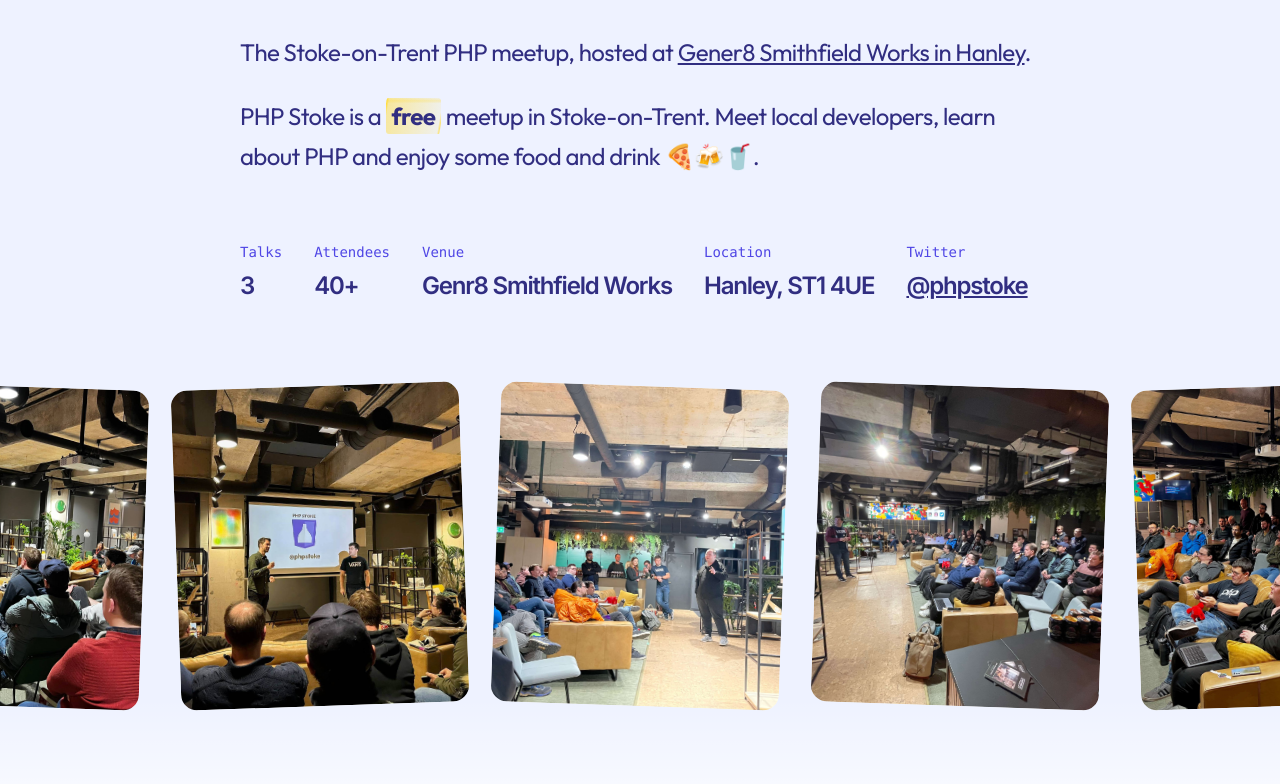
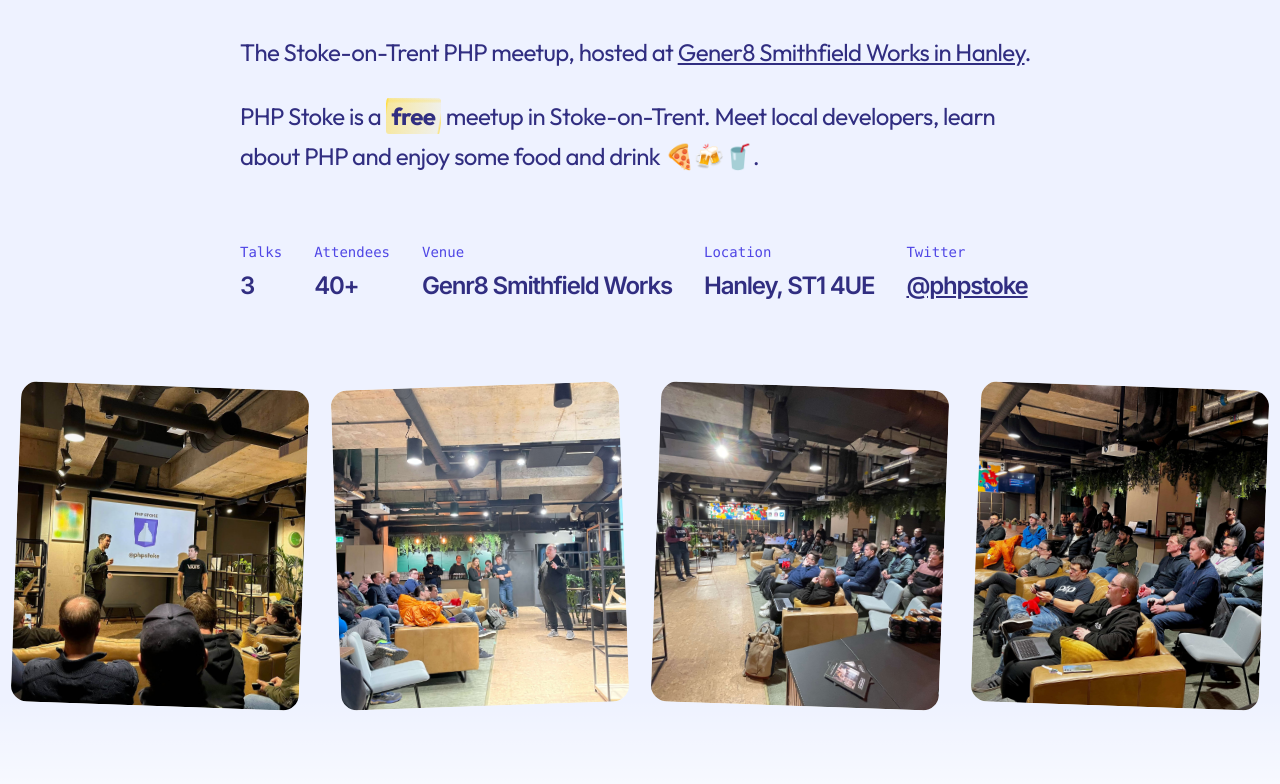
Before and after one commit to phpstoke/phpstoke.co.uk, a Next.js app: page / in a window 1280 px wide. Shown: the part 312-1096 px from the top of the page. Built offline with nearby package versions, Linux system fonts and the light colour scheme.

Commit message:
Remove almost duplicate image

```diff
--- a/src/components/Hero.jsx
+++ b/src/components/Hero.jsx
@@ -5,7 +5,6 @@
 import { Container } from '@/components/Container'
 import backgroundImage from '@/images/background.jpg'
 
-import image1 from '@/images/events/phpstoke1.jpg'
 import image2 from '@/images/events/phpstoke2.jpg'
 import image3 from '@/images/events/phpstoke3.jpg'
 import image4 from '@/images/events/phpstoke4.jpg'
@@ -17,7 +16,7 @@
   return (
     <div className="mt-16 sm:mt-20">
       <div className="-my-4 flex justify-center gap-5 overflow-hidden py-4 sm:gap-8">
-        {[image1, image2, image3, image4, image5].map((image, imageIndex) => (
+        {[image2, image3, image4, image5].map((image, imageIndex) => (
           <div
             key={image.src}
             className={clsx(
```
